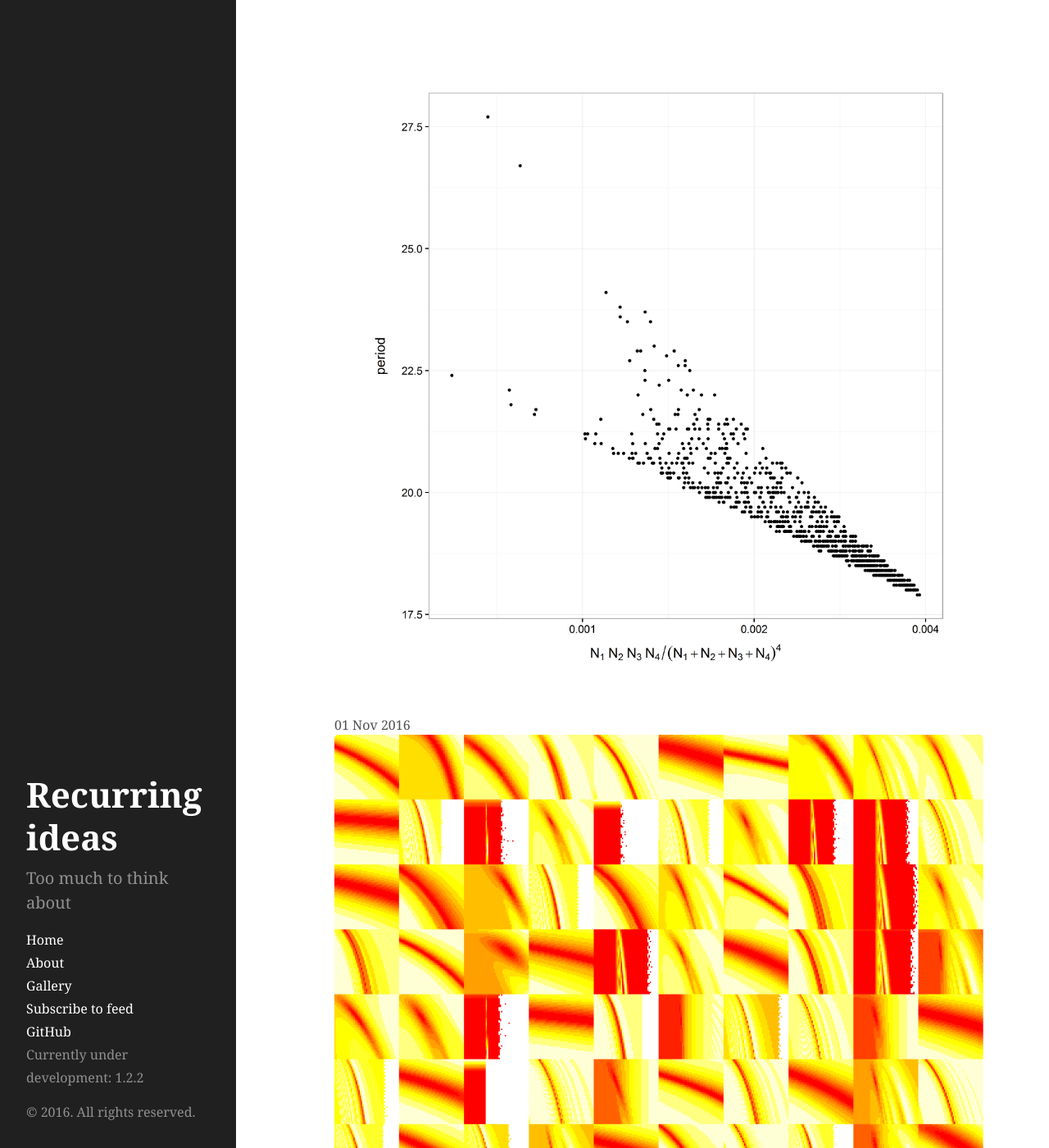
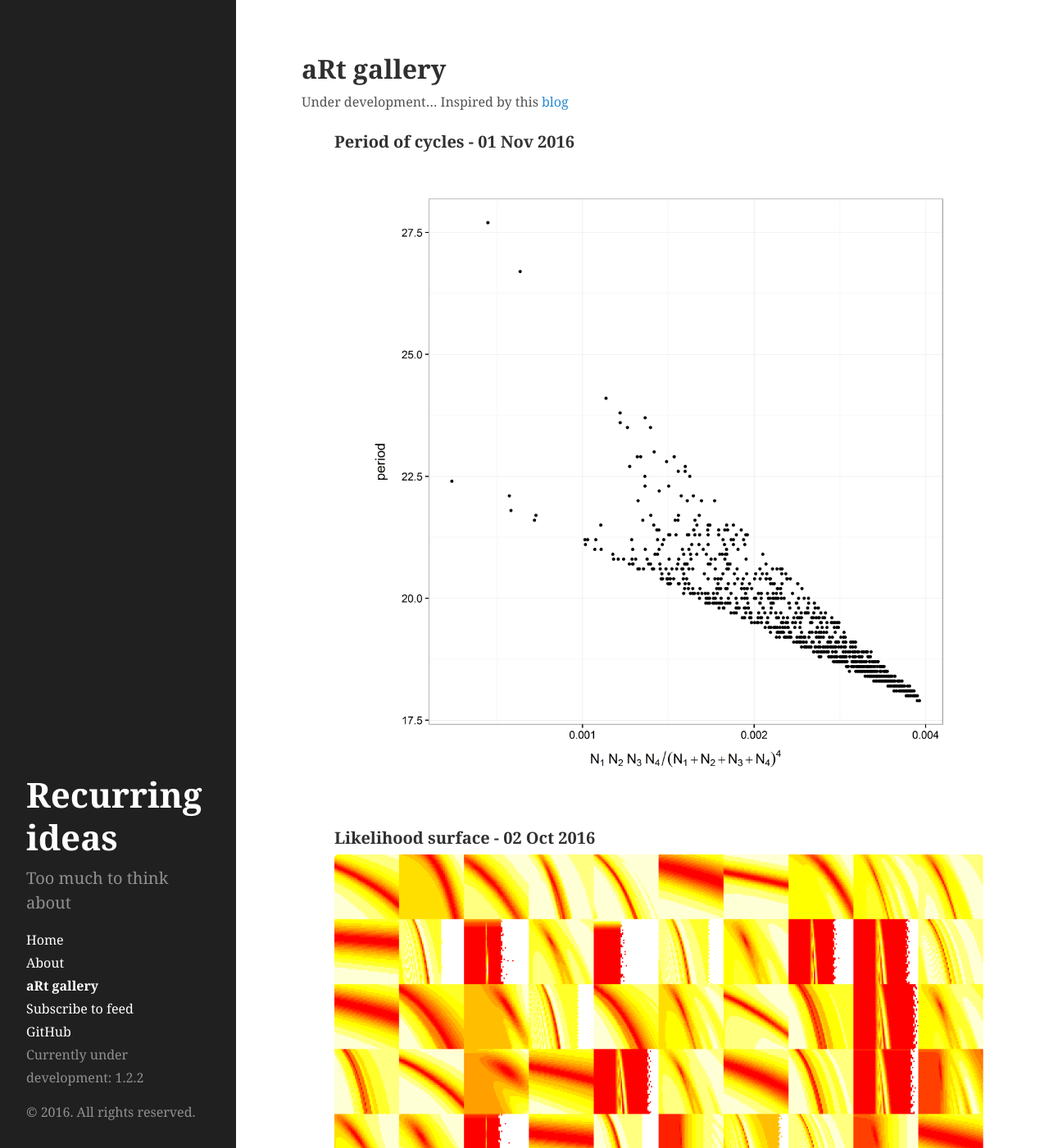
Before and after one commit to parksw3/parksw3.github.io, a Jekyll site: the page built from gallery.md, in a window 1280 px wide and 1400 px high. Shown: the whole window at 82% size. Built offline with Jekyll 4.4.1, drawn with Linux system fonts in a browser that asks for light colours.

Commit message:
finally something that works

```diff
--- a/_includes/sidebar.html
+++ b/_includes/sidebar.html
@@ -26,8 +26,6 @@
         {% endif %}
       {% endfor %}
 
-
-      <a class="sidebar-nav-item{% if page.url == {{ site.url }}/gallery %} active{% endif %}" href="{{ site.url }}/gallery">Gallery</a>
       <a class="sidebar-nav-item" href="{{ site.url }}/atom.xml">Subscribe to feed</a>
       <a class="sidebar-nav-item" href="{{ site.github.repo }}">GitHub</a>
       <span class="sidebar-nav-item">Currently under development: {{ site.version }}</span>
--- a/gallery.html
+++ /dev/null
@@ -1,12 +0,0 @@
----
-layout: default
----
-
-<ul class="gallery">
-  {% for image in site.photo_gallery reversed %}
-    <h>
-      <img src="{{ image.image_path }}" alt="{{ image.title }}"/>
-      <span class="image-date">{{ image.date | date_to_string }}</span>
-    </h>
-  {% endfor %}
-</ul>
--- /dev/null
+++ b/gallery.md
@@ -0,0 +1,13 @@
+---
+layout: page
+title: aRt gallery
+---
+
+Under development... Inspired by this [blog](http://accidental-art.tumblr.com/)
+
+<ul class="gallery">
+  {% for image in site.photo_gallery reversed %}
+    <h3 class="image-title">{{ image.title }} - {{ image.date | date_to_string }} </h3>
+      <img src="{{ image.image_path }}" alt="{{ image.title }}"/>
+  {% endfor %}
+</ul>
```
Also changed, not shown: _photo_gallery/2016-10-02-likelihood.md (+1 -1 lines).
